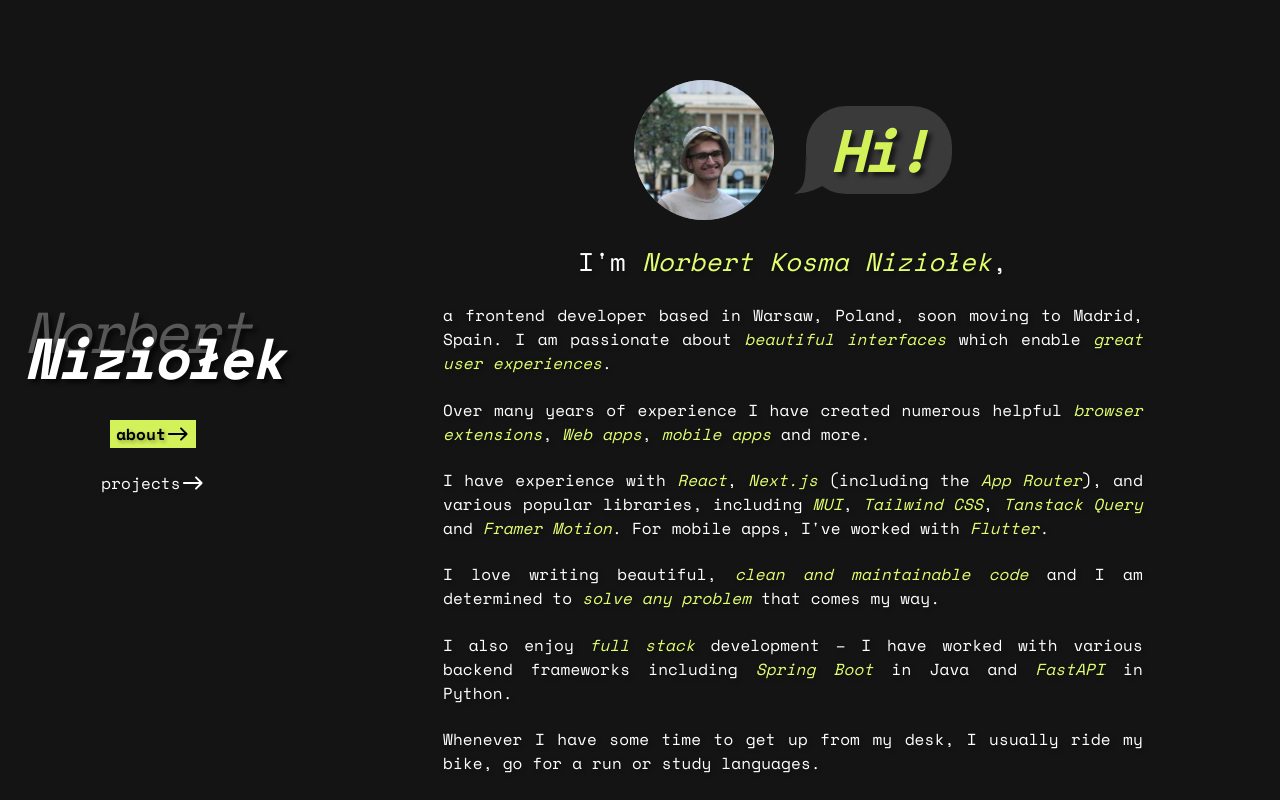
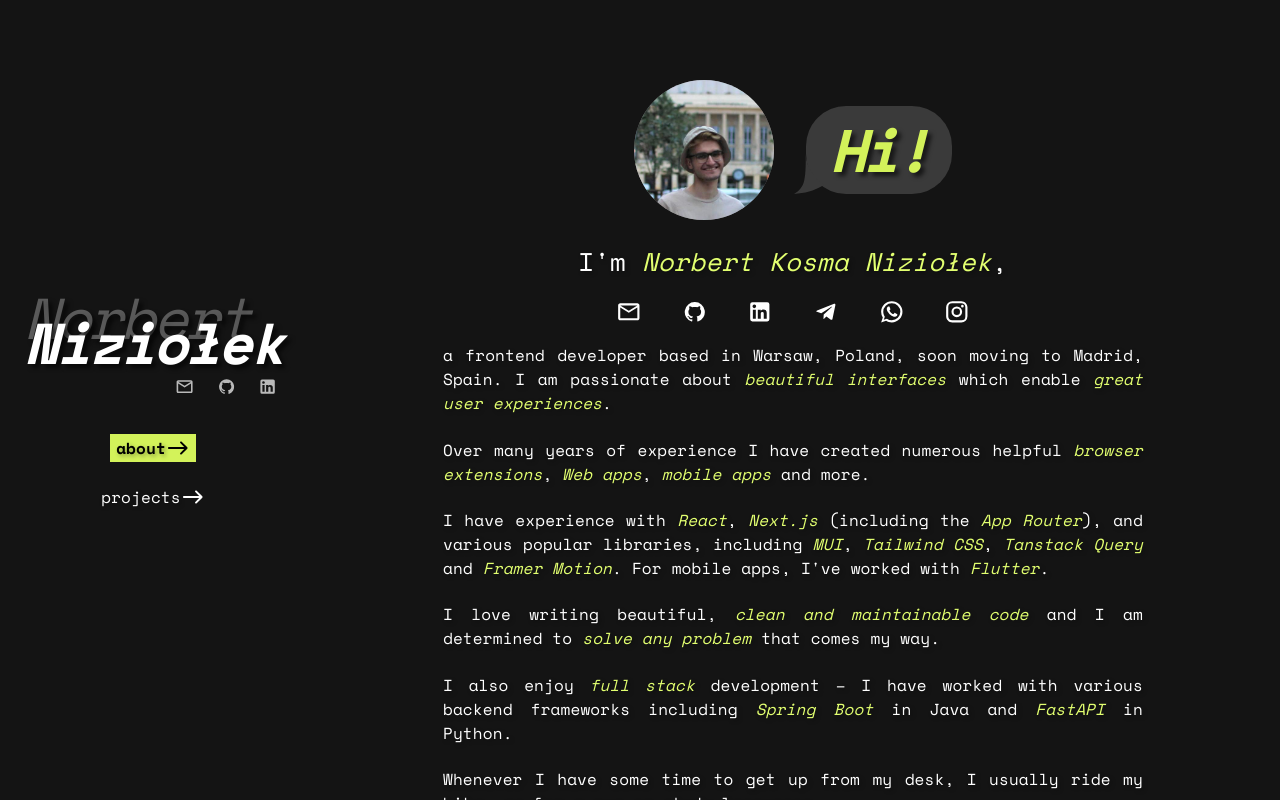
Before and after one commit to nizioleque/portfolio, a Next.js app: page /about in a window 1280 px wide. Built offline with nearby package versions, Linux system fonts and the light colour scheme.

Commit message:
Move contact links

```diff
--- a/pages/about.tsx
+++ b/pages/about.tsx
@@ -22,6 +22,9 @@ function About() {
         <Section large>
           I&apos;m <Em>Norbert Kosma Niziołek</Em>,
         </Section>
+        <HomePageChild>
+          <Contact />
+        </HomePageChild>
         <Section>
           a frontend developer based in Warsaw, Poland, soon moving to Madrid,
           Spain. I am passionate about <Em>beautiful interfaces</Em> which
@@ -88,9 +91,6 @@ function About() {
           </Em>{" "}
           if you think I would be a good fit for your team!
         </Section>
-        <HomePageChild>
-          <Contact />
-        </HomePageChild>
       </Stack>
     </HomePageContent>
   );
--- a/src/components/Layout/nav/Nav.tsx
+++ b/src/components/Layout/nav/Nav.tsx
@@ -1,3 +1,4 @@
+import Contact from "@/components/about/Contact";
 import { Box, Stack } from "@mui/material";
 import Link from "next/link";
 import { useRouter } from "next/router";
@@ -26,10 +27,13 @@ function Nav() {
         paddingY: isMini ? 1 : null,
       }}
     >
-      <Box id="logo-container" sx={{ position: "relative" }}>
-        <Link href="/" legacyBehavior passHref>
-          <Logo active={router.pathname === "/"} />
-        </Link>
+      <Box sx={{ display: "flex", flexDirection: "column" }}>
+        <Box id="logo-container" sx={{ position: "relative" }}>
+          <Link href="/" legacyBehavior passHref>
+            <Logo active={router.pathname === "/"} />
+          </Link>
+          {!isMini && <Contact mini />}
+        </Box>
       </Box>
       {!isMini &&
         links
--- a/src/components/about/Contact.tsx
+++ b/src/components/about/Contact.tsx
@@ -10,32 +10,60 @@ import {
 } from "@mui/icons-material";
 import { Box } from "@mui/material";
 
-function Contact() {
+interface ContactProps {
+  mini?: boolean;
+}
+
+function Contact({ mini = false }: ContactProps) {
   const { mobileQuery } = useResponsiveLayout();
 
   return (
     <Box
       sx={{
-        gap: 2,
+        gap: mini ? 1.5 : 2,
         display: "flex",
-        justifyContent: "center",
+        justifyContent: mini ? "flex-end" : "center",
+        marginY: mini ? 0 : -2,
         [mobileQuery]: {
           gap: 0,
         },
       }}
     >
-      <LinkButton icon={<MailOutline />} href="mailto:norbert@niziolek.dev" />
-      <LinkButton icon={<GitHub />} href="https://github.com/nizioleque" />
-      <LinkButton icon={<Telegram />} href="https://t.me/don_rododendron" />
-      <LinkButton icon={<WhatsApp />} href="https://wa.me/48887877975" />
       <LinkButton
-        icon={<Instagram />}
-        href="https://instagram.com/nizioleque"
+        edge={mini ? "start" : undefined}
+        icon={<MailOutline />}
+        href="mailto:norbert@niziolek.dev"
+        mini={mini}
+      />
+      <LinkButton
+        icon={<GitHub sx={{ transform: "scale(0.85)" }} />}
+        href="https://github.com/nizioleque"
+        mini={mini}
       />
       <LinkButton
         icon={<LinkedIn />}
         href="https://www.linkedin.com/in/norbert-nizio%C5%82ek-927304286/"
+        mini={mini}
       />
+      {!mini && (
+        <>
+          <LinkButton
+            icon={<Telegram />}
+            href="https://t.me/don_rododendron"
+            mini={mini}
+          />
+          <LinkButton
+            icon={<WhatsApp />}
+            href="https://wa.me/48887877975"
+            mini={mini}
+          />
+          <LinkButton
+            icon={<Instagram />}
+            href="https://instagram.com/nizioleque"
+            mini={mini}
+          />
+        </>
+      )}
     </Box>
   );
 }
--- a/src/components/about/LinkButton.tsx
+++ b/src/components/about/LinkButton.tsx
@@ -1,25 +1,31 @@
-import { IconButton } from "@mui/material";
+import { transition } from "@/theme/transitions";
+import { IconButton, IconButtonProps } from "@mui/material";
 import { ReactNode } from "react";
 import { responsiveSize } from "../../theme/responsiveSize";
 
-interface LinkButtonProps {
+interface LinkButtonProps extends IconButtonProps {
   icon: ReactNode;
   href: string;
+  mini?: boolean;
 }
 
-function LinkButton({ icon, href }: LinkButtonProps) {
+function LinkButton({ icon, href, mini = false, ...props }: LinkButtonProps) {
   return (
     <IconButton
       component="a"
       href={href}
       target="_blank"
-      size="large"
+      size={mini ? "small" : "large"}
       sx={{
+        opacity: mini ? 0.7 : 1,
+        transition: transition(["opacity", "color"]),
+        "&:hover": { opacity: 1, color: "primary.main" },
+
         "& .MuiSvgIcon-root": {
-          color: "primary.main",
-          ...responsiveSize("2.5rem", undefined, "fontSize"),
+          ...responsiveSize(mini ? "1.5rem" : "2rem", undefined, "fontSize"),
         },
       }}
+      {...props}
     >
       {icon}
     </IconButton>
```
